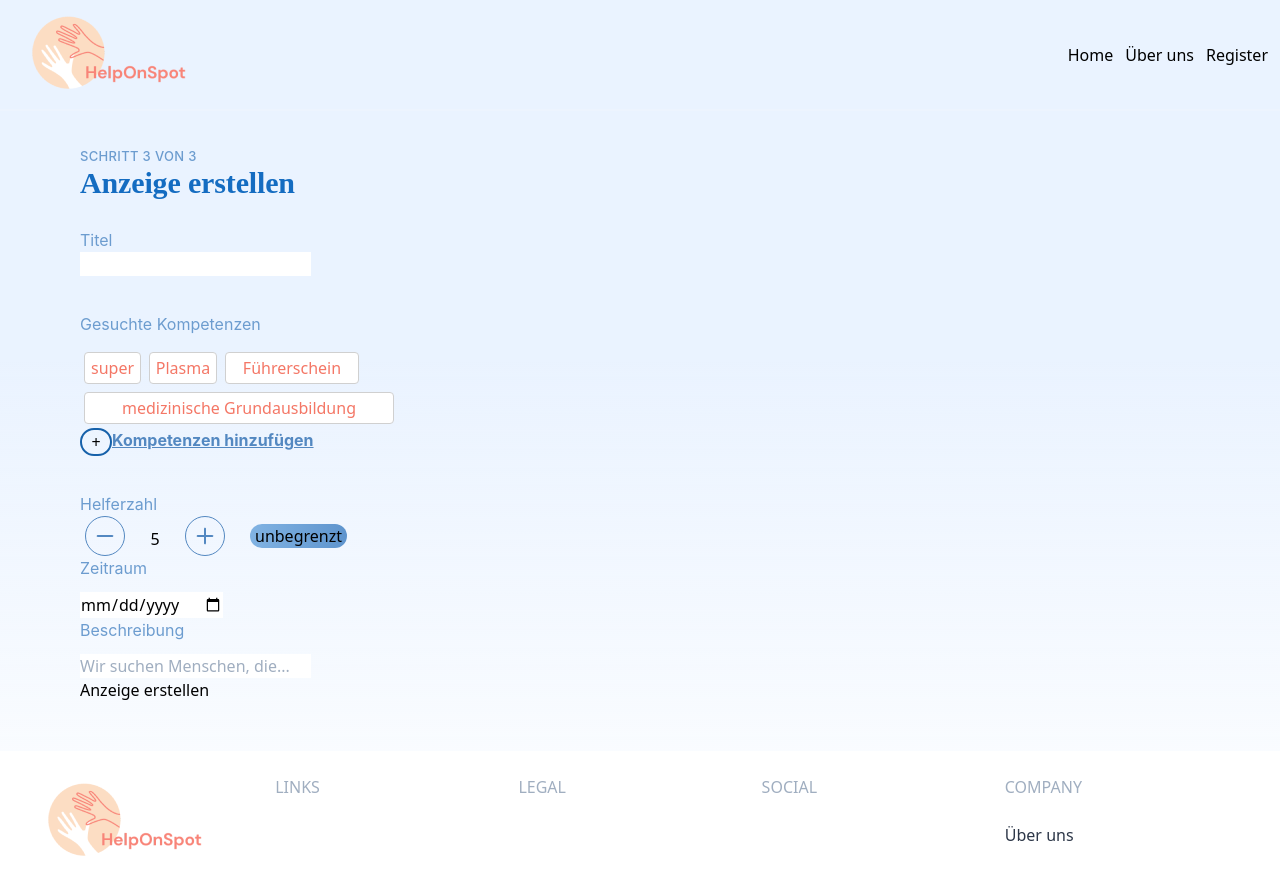
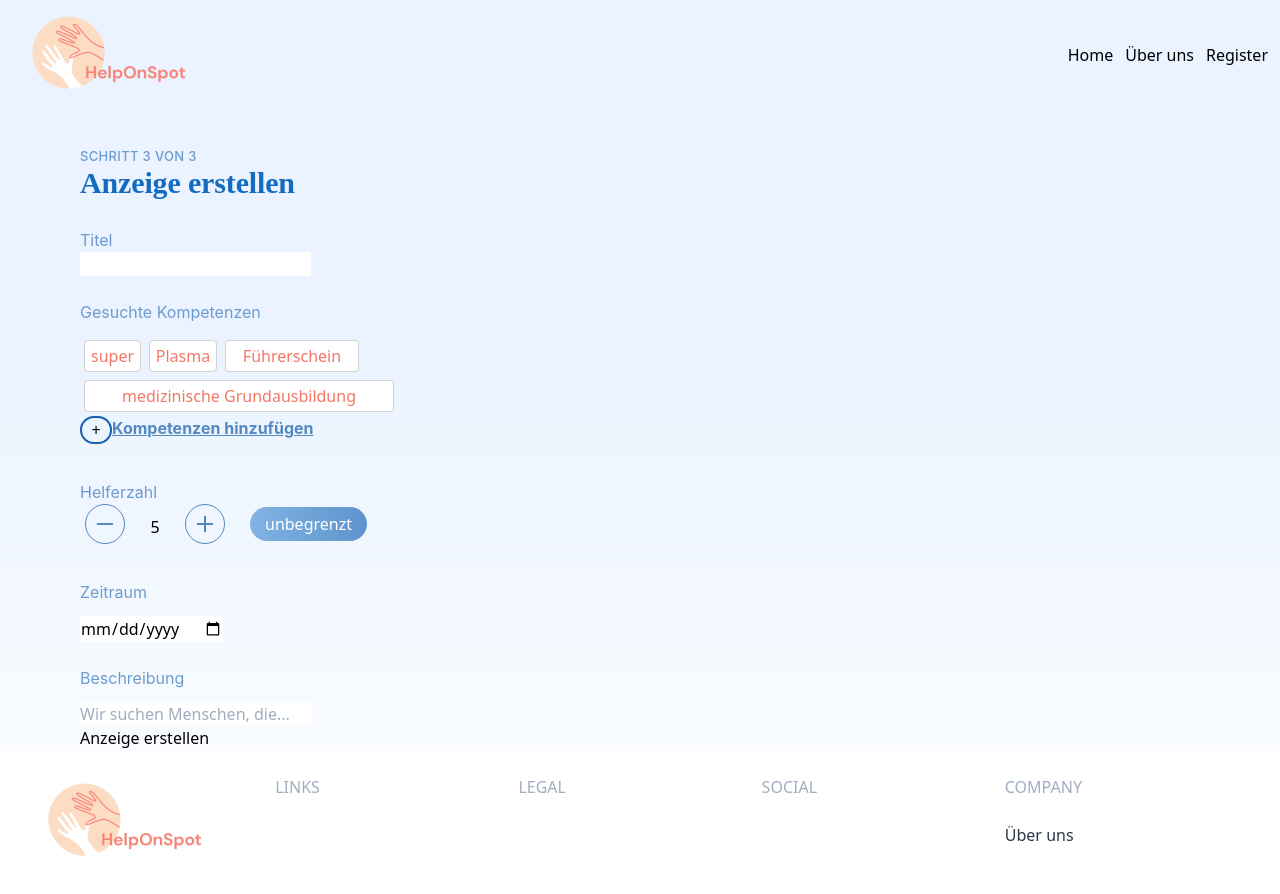
Before and after one commit to Helfer-Portal/helponspot-client, a React (Create React App) app: page /org-register4 in a window 1280 px wide. Shown: the top 894 px of the page. Built offline with nearby package versions, Linux system fonts and the light colour scheme.

Commit message:
style button, add paddings

```diff
--- a/src/features/org-register/newAnzeige.jsx
+++ b/src/features/org-register/newAnzeige.jsx
@@ -49,7 +49,7 @@ export default function NewAnzeige() {
         <input type="text" name="name" value={title} onChange={updateTitle} />
       </div>
 
-      <div className="my-3 flex flex-col align-start py-6">
+      <div className="my-3 flex flex-col align-start py-3">
         <div className="mb-3 text-figmaDescription font-inter">
           Gesuchte Kompetenzen
         </div>
@@ -58,7 +58,7 @@ export default function NewAnzeige() {
         </div>
       </div>
 
-      <div className="flex flex-col" >
+      <div className="flex flex-col py-3" >
         <overline className="label font-inter text-figmaDescription">
           Helferzahl
         </overline>
@@ -71,7 +71,7 @@ export default function NewAnzeige() {
           <button class="unlimited">unbegrenzt</button>
       </div>
       </div>
-      <div className="w-full flex flex-col">
+      <div className="w-full flex flex-col py-6">
         <div className="mb-3 text-figmaDescription font-inter">Zeitraum</div>
         <div>
           <input type="date"></input>
--- a/src/features/org-register/register1.css
+++ b/src/features/org-register/register1.css
@@ -67,12 +67,15 @@
 
 .unlimited {
     margin-left: 20px;
-    padding-left: 5px;
-    padding-right: 5px;
+    padding-left: 15px;
+    padding-right: 15px;
+    padding-top: 5px;
+    padding-bottom: 5px;
     border-radius: 20px;
     background: linear-gradient(270deg, #5E94CD 0%, #81B3E3 100%);
     width: auto;
     height: auto;
+    color: #FFFFFF;
 }
 #lastquestion {
     margin-top: 10px;
```
